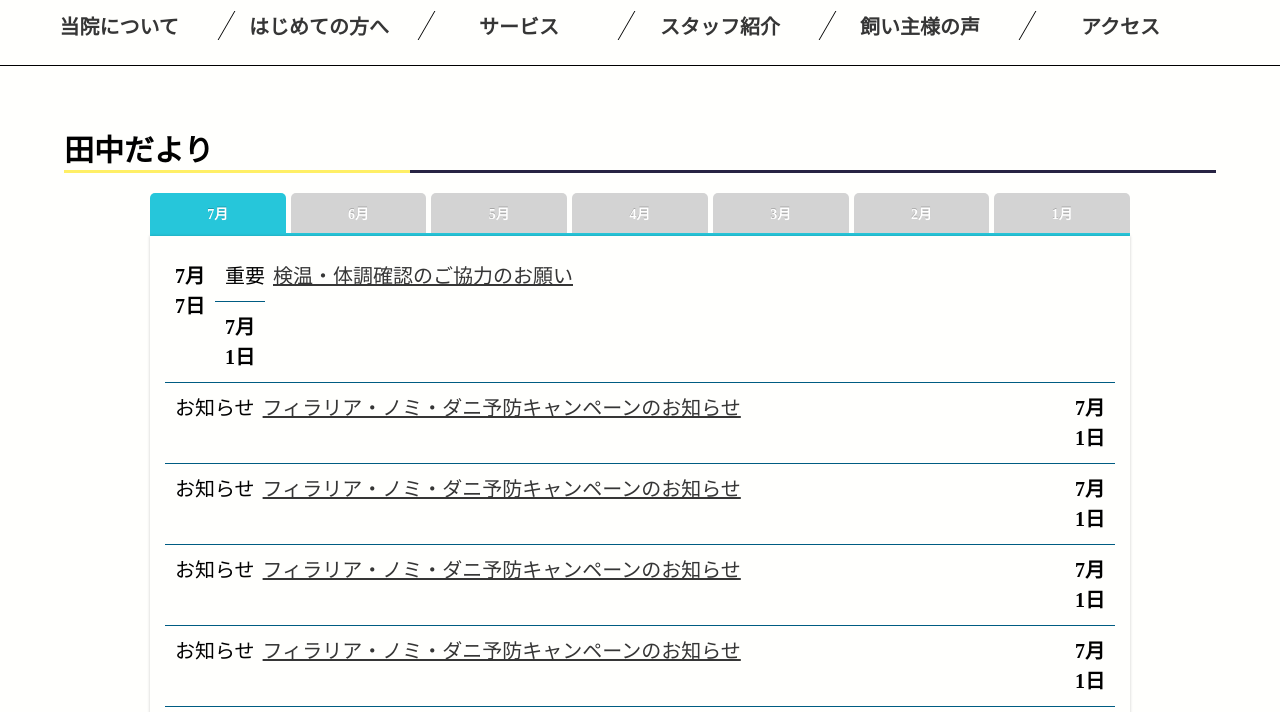
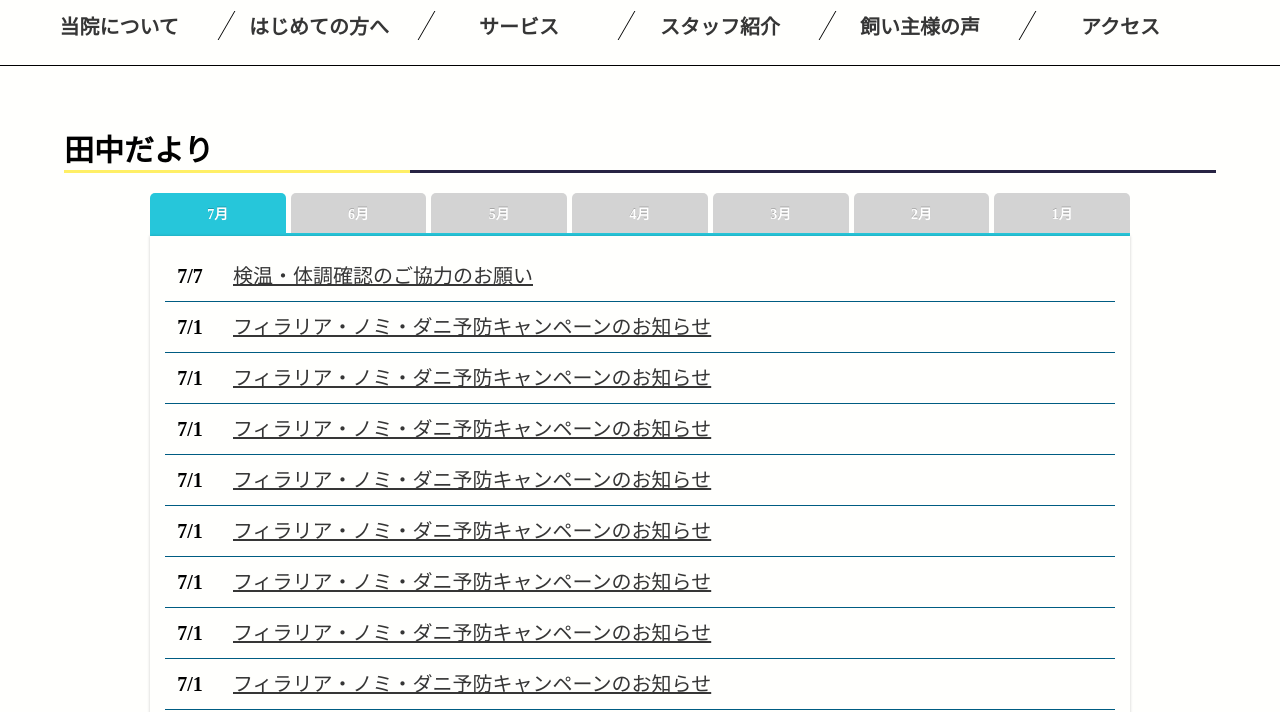
Before and after one commit to mrsk613/animalhospital, a plain HTML site: page news/index.html in a window 1280 px wide. Shown: the part 88-800 px from the top of the page. Drawn offline with nearby package versions, Linux system fonts and the light colour scheme.

Commit message:
Add files via upload

```diff
--- a/news/index.html
+++ b/news/index.html
@@ -47,107 +47,107 @@
 			<div class="tab-content">
 				<div id="news-area">
 					<dl>
-						<dt>7月7日</dt><dd><span class="r">重要</span><span class="title"><a href="#" target="_top">検温・体調確認のご協力のお願い</a></span></dd>
-						<dt>7月1日</dt><dd><span class="y">お知らせ</span><span class="title"><a href="#" target="_top">フィラリア・ノミ・ダニ予防キャンペーンのお知らせ</a></span></dd>
-						<dt>7月1日</dt><dd><span class="y">お知らせ</span><span class="title"><a href="#" target="_top">フィラリア・ノミ・ダニ予防キャンペーンのお知らせ</a></span></dd>
-						<dt>7月1日</dt><dd><span class="y">お知らせ</span><span class="title"><a href="#" target="_top">フィラリア・ノミ・ダニ予防キャンペーンのお知らせ</a></span></dd>
-						<dt>7月1日</dt><dd><span class="y">お知らせ</span><span class="title"><a href="#" target="_top">フィラリア・ノミ・ダニ予防キャンペーンのお知らせ</a></span></dd>
-						<dt>7月1日</dt><dd><span class="y">お知らせ</span><span class="title"><a href="#" target="_top">フィラリア・ノミ・ダニ予防キャンペーンのお知らせ</a></span></dd>
-						<dt>7月1日</dt><dd><span class="y">お知らせ</span><span class="title"><a href="#" target="_top">フィラリア・ノミ・ダニ予防キャンペーンのお知らせ</a></span></dd>
-						<dt>7月1日</dt><dd><span class="y">お知らせ</span><span class="title"><a href="#" target="_top">フィラリア・ノミ・ダニ予防キャンペーンのお知らせ</a></span></dd>
-						<dt>7月1日</dt><dd><span class="y">お知らせ</span><span class="title"><a href="#" target="_top">フィラリア・ノミ・ダニ予防キャンペーンのお知らせ</a></span></dd>
-						<dt>7月1日</dt><dd><span class="y">お知らせ</span><span class="title"><a href="#" target="_top">7月の休診日について</a></span></dd>
+						<dt>7/7</dt><dd><span class="title"><a href="#" target="_top">検温・体調確認のご協力のお願い</a></span></dd>
+						<dt>7/1</dt><dd><span class="title"><a href="#" target="_top">フィラリア・ノミ・ダニ予防キャンペーンのお知らせ</a></span></dd>
+						<dt>7/1</dt><dd><span class="title"><a href="#" target="_top">フィラリア・ノミ・ダニ予防キャンペーンのお知らせ</a></span></dd>
+						<dt>7/1</dt><dd><span class="title"><a href="#" target="_top">フィラリア・ノミ・ダニ予防キャンペーンのお知らせ</a></span></dd>
+						<dt>7/1</dt><dd><span class="title"><a href="#" target="_top">フィラリア・ノミ・ダニ予防キャンペーンのお知らせ</a></span></dd>
+						<dt>7/1</dt><dd><span class="title"><a href="#" target="_top">フィラリア・ノミ・ダニ予防キャンペーンのお知らせ</a></span></dd>
+						<dt>7/1</dt><dd><span class="title"><a href="#" target="_top">フィラリア・ノミ・ダニ予防キャンペーンのお知らせ</a></span></dd>
+						<dt>7/1</dt><dd><span class="title"><a href="#" target="_top">フィラリア・ノミ・ダニ予防キャンペーンのお知らせ</a></span></dd>
+						<dt>7/1</dt><dd><span class="title"><a href="#" target="_top">フィラリア・ノミ・ダニ予防キャンペーンのお知らせ</a></span></dd>
+						<dt>7/1</dt><dd><span class="title"><a href="#" target="_top">7月の休診日について</a></span></dd>
 					</dl>
 					</div>
 			</div>
 			<input id="TAB-06" type="radio" name="TAB" class="tab-switch" /><label class="tab-label" for="TAB-06">6月</label>
 			<div class="tab-content">
 				<dl>
-						<dt>6月30日</dt><dd><span class="r">重要</span><span class="title"><a href="#" target="_top">検温・体調確認のご協力のお願い</a></span></dd>
-						<dt>6月27日</dt><dd><span class="y">お知らせ</span><span class="title"><a href="#" target="_top">フィラリア・ノミ・ダニ予防キャンペーンのお知らせ</a></span></dd>
-						<dt>6月25日</dt><dd><span class="y">お知らせ</span><span class="title"><a href="#" target="_top">フィラリア・ノミ・ダニ予防キャンペーンのお知らせ</a></span></dd>
-						<dt>6月22日</dt><dd><span class="y">お知らせ</span><span class="title"><a href="#" target="_top">フィラリア・ノミ・ダニ予防キャンペーンのお知らせ</a></span></dd>
-						<dt>6月22日</dt><dd><span class="y">お知らせ</span><span class="title"><a href="#" target="_top">フィラリア・ノミ・ダニ予防キャンペーンのお知らせ</a></span></dd>
-						<dt>6月20日</dt><dd><span class="y">お知らせ</span><span class="title"><a href="#" target="_top">フィラリア・ノミ・ダニ予防キャンペーンのお知らせ</a></span></dd>
-						<dt>6月15日</dt><dd><span class="y">お知らせ</span><span class="title"><a href="#" target="_top">フィラリア・ノミ・ダニ予防キャンペーンのお知らせ</a></span></dd>
-						<dt>6月8日</dt><dd><span class="y">お知らせ</span><span class="title"><a href="#" target="_top">フィラリア・ノミ・ダニ予防キャンペーンのお知らせ</a></span></dd>
-						<dt>6月2日</dt><dd><span class="y">お知らせ</span><span class="title"><a href="#" target="_top">フィラリア・ノミ・ダニ予防キャンペーンのお知らせ</a></span></dd>
-						<dt>6月1日</dt><dd><span class="y">お知らせ</span><span class="title"><a href="#" target="_top">6月の休診日について</a></span></dd>
+						<dt>6/30</dt><dd><span class="title"><a href="#" target="_top">検温・体調確認のご協力のお願い</a></span></dd>
+						<dt>6/27</dt><dd><span class="title"><a href="#" target="_top">フィラリア・ノミ・ダニ予防キャンペーンのお知らせ</a></span></dd>
+						<dt>6/25</dt><dd><span class="title"><a href="#" target="_top">フィラリア・ノミ・ダニ予防キャンペーンのお知らせ</a></span></dd>
+						<dt>6/22</dt><dd><span class="title"><a href="#" target="_top">フィラリア・ノミ・ダニ予防キャンペーンのお知らせ</a></span></dd>
+						<dt>6/22</dt><dd><span class="title"><a href="#" target="_top">フィラリア・ノミ・ダニ予防キャンペーンのお知らせ</a></span></dd>
+						<dt>6/20</dt><dd><span class="title"><a href="#" target="_top">フィラリア・ノミ・ダニ予防キャンペーンのお知らせ</a></span></dd>
+						<dt>6/15</dt><dd><span class="title"><a href="#" target="_top">フィラリア・ノミ・ダニ予防キャンペーンのお知らせ</a></span></dd>
+						<dt>6/8</dt><dd><span class="title"><a href="#" target="_top">フィラリア・ノミ・ダニ予防キャンペーンのお知らせ</a></span></dd>
+						<dt>6/2</dt><dd><span class="title"><a href="#" target="_top">フィラリア・ノミ・ダニ予防キャンペーンのお知らせ</a></span></dd>
+						<dt>6/1</dt><dd><span class="title"><a href="#" target="_top">6月の休診日について</a></span></dd>
 					</dl>
 			</div>
 			<input id="TAB-05" type="radio" name="TAB" class="tab-switch" /><label class="tab-label" for="TAB-05">5月</label>
 			<div class="tab-content">
 				<dl>
-						<dt>5月31日</dt><dd><span class="r">重要</span><span class="title"><a href="#" target="_top">検温・体調確認のご協力のお願い</a></span></dd>
-						<dt>5月27日</dt><dd><span class="y">お知らせ</span><span class="title"><a href="#" target="_top">フィラリア・ノミ・ダニ予防キャンペーンのお知らせ</a></span></dd>
-						<dt>5月25日</dt><dd><span class="y">お知らせ</span><span class="title"><a href="#" target="_top">フィラリア・ノミ・ダニ予防キャンペーンのお知らせ</a></span></dd>
-						<dt>5月22日</dt><dd><span class="y">お知らせ</span><span class="title"><a href="#" target="_top">フィラリア・ノミ・ダニ予防キャンペーンのお知らせ</a></span></dd>
-						<dt>5月22日</dt><dd><span class="y">お知らせ</span><span class="title"><a href="#" target="_top">フィラリア・ノミ・ダニ予防キャンペーンのお知らせ</a></span></dd>
-						<dt>5月20日</dt><dd><span class="y">お知らせ</span><span class="title"><a href="#" target="_top">フィラリア・ノミ・ダニ予防キャンペーンのお知らせ</a></span></dd>
-						<dt>5月15日</dt><dd><span class="y">お知らせ</span><span class="title"><a href="#" target="_top">フィラリア・ノミ・ダニ予防キャンペーンのお知らせ</a></span></dd>
-						<dt>5月8日</dt><dd><span class="y">お知らせ</span><span class="title"><a href="#" target="_top">フィラリア・ノミ・ダニ予防キャンペーンのお知らせ</a></span></dd>
-						<dt>5月2日</dt><dd><span class="y">お知らせ</span><span class="title"><a href="#" target="_top">フィラリア・ノミ・ダニ予防キャンペーンのお知らせ</a></span></dd>
-						<dt>5月1日</dt><dd><span class="y">お知らせ</span><span class="title"><a href="#" target="_top">5月の休診日について</a></span></dd>
+						<dt>5/31</dt><dd><span class="title"><a href="#" target="_top">検温・体調確認のご協力のお願い</a></span></dd>
+						<dt>5/27</dt><dd><span class="title"><a href="#" target="_top">フィラリア・ノミ・ダニ予防キャンペーンのお知らせ</a></span></dd>
+						<dt>5/25</dt><dd><span class="title"><a href="#" target="_top">フィラリア・ノミ・ダニ予防キャンペーンのお知らせ</a></span></dd>
+						<dt>5/22</dt><dd><span class="title"><a href="#" target="_top">フィラリア・ノミ・ダニ予防キャンペーンのお知らせ</a></span></dd>
+						<dt>5/22</dt><dd><span class="title"><a href="#" target="_top">フィラリア・ノミ・ダニ予防キャンペーンのお知らせ</a></span></dd>
+						<dt>5/20</dt><dd><span class="title"><a href="#" target="_top">フィラリア・ノミ・ダニ予防キャンペーンのお知らせ</a></span></dd>
+						<dt>5/15</dt><dd><span class="title"><a href="#" target="_top">フィラリア・ノミ・ダニ予防キャンペーンのお知らせ</a></span></dd>
+						<dt>5/8</dt><dd><span class="title"><a href="#" target="_top">フィラリア・ノミ・ダニ予防キャンペーンのお知らせ</a></span></dd>
+						<dt>5/2</dt><dd><span class="title"><a href="#" target="_top">フィラリア・ノミ・ダニ予防キャンペーンのお知らせ</a></span></dd>
+						<dt>5/1</dt><dd><span class="title"><a href="#" target="_top">5月の休診日について</a></span></dd>
 					</dl>
 			</div>
 			<input id="TAB-04" type="radio" name="TAB" class="tab-switch"/><label class="tab-label" for="TAB-04">4月</label>
 			<div class="tab-content">
 				<dl>
-						<dt>4月30日</dt><dd><span class="r">重要</span><span class="title"><a href="#" target="_top">検温・体調確認のご協力のお願い</a></span></dd>
-						<dt>4月27日</dt><dd><span class="y">お知らせ</span><span class="title"><a href="#" target="_top">ゴールデンウィークの診療に関するお知らせ</a></span></dd>
-						<dt>4月25日</dt><dd><span class="y">お知らせ</span><span class="title"><a href="#" target="_top">フィラリア・ノミ・ダニ予防キャンペーンのお知らせ</a></span></dd>
-						<dt>4月22日</dt><dd><span class="y">お知らせ</span><span class="title"><a href="#" target="_top">フィラリア・ノミ・ダニ予防キャンペーンのお知らせ</a></span></dd>
-						<dt>4月22日</dt><dd><span class="y">お知らせ</span><span class="title"><a href="#" target="_top">フィラリア・ノミ・ダニ予防キャンペーンのお知らせ</a></span></dd>
-						<dt>4月20日</dt><dd><span class="y">お知らせ</span><span class="title"><a href="#" target="_top">フィラリア・ノミ・ダニ予防キャンペーンのお知らせ</a></span></dd>
-						<dt>4月15日</dt><dd><span class="y">お知らせ</span><span class="title"><a href="#" target="_top">フィラリア・ノミ・ダニ予防キャンペーンのお知らせ</a></span></dd>
-						<dt>4月8日</dt><dd><span class="y">お知らせ</span><span class="title"><a href="#" target="_top">フィラリア・ノミ・ダニ予防キャンペーンのお知らせ</a></span></dd>
-						<dt>4月2日</dt><dd><span class="y">お知らせ</span><span class="title"><a href="#" target="_top">フィラリア・ノミ・ダニ予防キャンペーンのお知らせ</a></span></dd>
-						<dt>4月1日</dt><dd><span class="y">お知らせ</span><span class="title"><a href="#" target="_top">4月の休診日について</a></span></dd>
+						<dt>4/30</dt><dd><span class="title"><a href="#" target="_top">検温・体調確認のご協力のお願い</a></span></dd>
+						<dt>4/27</dt><dd><span class="title"><a href="#" target="_top">ゴールデンウィークの診療に関するお知らせ</a></span></dd>
+						<dt>4/25</dt><dd><span class="title"><a href="#" target="_top">フィラリア・ノミ・ダニ予防キャンペーンのお知らせ</a></span></dd>
+						<dt>4/22</dt><dd><span class="title"><a href="#" target="_top">フィラリア・ノミ・ダニ予防キャンペーンのお知らせ</a></span></dd>
+						<dt>4/22</dt><dd><span class="title"><a href="#" target="_top">フィラリア・ノミ・ダニ予防キャンペーンのお知らせ</a></span></dd>
+						<dt>4/20</dt><dd><span class="title"><a href="#" target="_top">フィラリア・ノミ・ダニ予防キャンペーンのお知らせ</a></span></dd>
+						<dt>4/15</dt><dd><span class="title"><a href="#" target="_top">フィラリア・ノミ・ダニ予防キャンペーンのお知らせ</a></span></dd>
+						<dt>4/8</dt><dd><span class="title"><a href="#" target="_top">フィラリア・ノミ・ダニ予防キャンペーンのお知らせ</a></span></dd>
+						<dt>4/2</dt><dd><span class="title"><a href="#" target="_top">フィラリア・ノミ・ダニ予防キャンペーンのお知らせ</a></span></dd>
+						<dt>4/1</dt><dd><span class="title"><a href="#" target="_top">4月の休診日について</a></span></dd>
 					</dl>
 			</div>
 			<input id="TAB-03" type="radio" name="TAB" class="tab-switch"/><label class="tab-label" for="TAB-03">3月</label>
 			<div class="tab-content">
 				<dl>
-						<dt>3月30日</dt><dd><span class="r">重要</span><span class="title"><a href="#" target="_top">検温・体調確認のご協力のお願い</a></span></dd>
-						<dt>3月27日</dt><dd><span class="y">お知らせ</span><span class="title"><a href="#" target="_top">フィラリア・ノミ・ダニ予防キャンペーンのお知らせ</a></span></dd>
-						<dt>3月25日</dt><dd><span class="y">お知らせ</span><span class="title"><a href="#" target="_top">フィラリア・ノミ・ダニ予防キャンペーンのお知らせ</a></span></dd>
-						<dt>3月22日</dt><dd><span class="y">お知らせ</span><span class="title"><a href="#" target="_top">フィラリア・ノミ・ダニ予防キャンペーンのお知らせ</a></span></dd>
-						<dt>3月22日</dt><dd><span class="y">お知らせ</span><span class="title"><a href="#" target="_top">フィラリア・ノミ・ダニ予防キャンペーンのお知らせ</a></span></dd>
-						<dt>3月20日</dt><dd><span class="y">お知らせ</span><span class="title"><a href="#" target="_top">フィラリア・ノミ・ダニ予防キャンペーンのお知らせ</a></span></dd>
-						<dt>3月15日</dt><dd><span class="y">お知らせ</span><span class="title"><a href="#" target="_top">フィラリア・ノミ・ダニ予防キャンペーンのお知らせ</a></span></dd>
-						<dt>3月8日</dt><dd><span class="y">お知らせ</span><span class="title"><a href="#" target="_top">フィラリア・ノミ・ダニ予防キャンペーンのお知らせ</a></span></dd>
-						<dt>3月2日</dt><dd><span class="y">お知らせ</span><span class="title"><a href="#" target="_top">フィラリア・ノミ・ダニ予防キャンペーンのお知らせ</a></span></dd>
-						<dt>3月1日</dt><dd><span class="y">お知らせ</span><span class="title"><a href="#" target="_top">3月の休診日について</a></span></dd>
+						<dt>3/30</dt><dd><span class="title"><a href="#" target="_top">検温・体調確認のご協力のお願い</a></span></dd>
+						<dt>3/27</dt><dd><span class="title"><a href="#" target="_top">フィラリア・ノミ・ダニ予防キャンペーンのお知らせ</a></span></dd>
+						<dt>3/25</dt><dd><span class="title"><a href="#" target="_top">フィラリア・ノミ・ダニ予防キャンペーンのお知らせ</a></span></dd>
+						<dt>3/22</dt><dd><span class="title"><a href="#" target="_top">フィラリア・ノミ・ダニ予防キャンペーンのお知らせ</a></span></dd>
+						<dt>3/22</dt><dd><span class="title"><a href="#" target="_top">フィラリア・ノミ・ダニ予防キャンペーンのお知らせ</a></span></dd>
+						<dt>3/20</dt><dd><span class="title"><a href="#" target="_top">フィラリア・ノミ・ダニ予防キャンペーンのお知らせ</a></span></dd>
+						<dt>3/15</dt><dd><span class="title"><a href="#" target="_top">フィラリア・ノミ・ダニ予防キャンペーンのお知らせ</a></span></dd>
+						<dt>3/8</dt><dd><span class="title"><a href="#" target="_top">フィラリア・ノミ・ダニ予防キャンペーンのお知らせ</a></span></dd>
+						<dt>3/2</dt><dd><span class="title"><a href="#" target="_top">フィラリア・ノミ・ダニ予防キャンペーンのお知らせ</a></span></dd>
+						<dt>3/1</dt><dd><span class="title"><a href="#" target="_top">3月の休診日について</a></span></dd>
 					</dl>
 			</div>
 			<input id="TAB-02" type="radio" name="TAB" class="tab-switch"/><label class="tab-label" for="TAB-02">2月</label>
 			<div class="tab-content">
 				<dl>
-						<dt>2月28日</dt><dd><span class="r">重要</span><span class="title"><a href="#" target="_top">検温・体調確認のご協力のお願い</a></span></dd>
-						<dt>2月27日</dt><dd><span class="y">お知らせ</span><span class="title"><a href="#" target="_top">フィラリア・ノミ・ダニ予防キャンペーンのお知らせ</a></span></dd>
-						<dt>2月25日</dt><dd><span class="y">お知らせ</span><span class="title"><a href="#" target="_top">フィラリア・ノミ・ダニ予防キャンペーンのお知らせ</a></span></dd>
-						<dt>2月22日</dt><dd><span class="y">お知らせ</span><span class="title"><a href="#" target="_top">フィラリア・ノミ・ダニ予防キャンペーンのお知らせ</a></span></dd>
-						<dt>2月22日</dt><dd><span class="y">お知らせ</span><span class="title"><a href="#" target="_top">フィラリア・ノミ・ダニ予防キャンペーンのお知らせ</a></span></dd>
-						<dt>2月20日</dt><dd><span class="y">お知らせ</span><span class="title"><a href="#" target="_top">フィラリア・ノミ・ダニ予防キャンペーンのお知らせ</a></span></dd>
-						<dt>2月15日</dt><dd><span class="y">お知らせ</span><span class="title"><a href="#" target="_top">フィラリア・ノミ・ダニ予防キャンペーンのお知らせ</a></span></dd>
-						<dt>2月8日</dt><dd><span class="y">お知らせ</span><span class="title"><a href="#" target="_top">フィラリア・ノミ・ダニ予防キャンペーンのお知らせ</a></span></dd>
-						<dt>2月2日</dt><dd><span class="y">お知らせ</span><span class="title"><a href="#" target="_top">フィラリア・ノミ・ダニ予防キャンペーンのお知らせ</a></span></dd>
-						<dt>2月1日</dt><dd><span class="y">お知らせ</span><span class="title"><a href="#" target="_top">2月の休診日について</a></span></dd>
+						<dt>2/28</dt><dd><span class="title"><a href="#" target="_top">検温・体調確認のご協力のお願い</a></span></dd>
+						<dt>2/27</dt><dd><span class="title"><a href="#" target="_top">フィラリア・ノミ・ダニ予防キャンペーンのお知らせ</a></span></dd>
+						<dt>2/25</dt><dd><span class="title"><a href="#" target="_top">フィラリア・ノミ・ダニ予防キャンペーンのお知らせ</a></span></dd>
+						<dt>2/22</dt><dd><span class="title"><a href="#" target="_top">フィラリア・ノミ・ダニ予防キャンペーンのお知らせ</a></span></dd>
+						<dt>2/22</dt><dd><span class="title"><a href="#" target="_top">フィラリア・ノミ・ダニ予防キャンペーンのお知らせ</a></span></dd>
+						<dt>2/20</dt><dd><span class="title"><a href="#" target="_top">フィラリア・ノミ・ダニ予防キャンペーンのお知らせ</a></span></dd>
+						<dt>2/15</dt><dd><span class="title"><a href="#" target="_top">フィラリア・ノミ・ダニ予防キャンペーンのお知らせ</a></span></dd>
+						<dt>2/8</dt><dd><span class="title"><a href="#" target="_top">フィラリア・ノミ・ダニ予防キャンペーンのお知らせ</a></span></dd>
+						<dt>2/2</dt><dd><span class="title"><a href="#" target="_top">フィラリア・ノミ・ダニ予防キャンペーンのお知らせ</a></span></dd>
+						<dt>2/1</dt><dd><span class="title"><a href="#" target="_top">2月の休診日について</a></span></dd>
 					</dl>
 			</div>
 			<input id="TAB-01" type="radio" name="TAB" class="tab-switch"/><label class="tab-label" for="TAB-01">1月</label>
 			<div class="tab-content">
 				<dl>
-						<dt>1月31日</dt><dd><span class="r">重要</span><span class="title"><a href="#" target="_top">検温・体調確認のご協力のお願い</a></span></dd>
-						<dt>1月27日</dt><dd><span class="y">お知らせ</span><span class="title"><a href="#" target="_top">フィラリア・ノミ・ダニ予防キャンペーンのお知らせ</a></span></dd>
-						<dt>1月25日</dt><dd><span class="y">お知らせ</span><span class="title"><a href="#" target="_top">フィラリア・ノミ・ダニ予防キャンペーンのお知らせ</a></span></dd>
-						<dt>1月22日</dt><dd><span class="y">お知らせ</span><span class="title"><a href="#" target="_top">フィラリア・ノミ・ダニ予防キャンペーンのお知らせ</a></span></dd>
-						<dt>1月22日</dt><dd><span class="y">お知らせ</span><span class="title"><a href="#" target="_top">フィラリア・ノミ・ダニ予防キャンペーンのお知らせ</a></span></dd>
-						<dt>1月20日</dt><dd><span class="y">お知らせ</span><span class="title"><a href="#" target="_top">フィラリア・ノミ・ダニ予防キャンペーンのお知らせ</a></span></dd>
-						<dt>1月15日</dt><dd><span class="y">お知らせ</span><span class="title"><a href="#" target="_top">フィラリア・ノミ・ダニ予防キャンペーンのお知らせ</a></span></dd>
-						<dt>1月8日</dt><dd><span class="y">お知らせ</span><span class="title"><a href="#" target="_top">フィラリア・ノミ・ダニ予防キャンペーンのお知らせ</a></span></dd>
-						<dt>1月2日</dt><dd><span class="y">お知らせ</span><span class="title"><a href="#" target="_top">フィラリア・ノミ・ダニ予防キャンペーンのお知らせ</a></span></dd>
-						<dt>1月1日</dt><dd><span class="y">お知らせ</span><span class="title"><a href="#" target="_top">1月の休診日について</a></span></dd>
+						<dt>1/31</dt><dd><span class="title"><a href="#" target="_top">検温・体調確認のご協力のお願い</a></span></dd>
+						<dt>1/27</dt><dd><span class="title"><a href="#" target="_top">フィラリア・ノミ・ダニ予防キャンペーンのお知らせ</a></span></dd>
+						<dt>1/25</dt><dd><span class="title"><a href="#" target="_top">フィラリア・ノミ・ダニ予防キャンペーンのお知らせ</a></span></dd>
+						<dt>1/22</dt><dd><span class="title"><a href="#" target="_top">フィラリア・ノミ・ダニ予防キャンペーンのお知らせ</a></span></dd>
+						<dt>1/22</dt><dd><span class="title"><a href="#" target="_top">フィラリア・ノミ・ダニ予防キャンペーンのお知らせ</a></span></dd>
+						<dt>1/20</dt><dd><span class="title"><a href="#" target="_top">フィラリア・ノミ・ダニ予防キャンペーンのお知らせ</a></span></dd>
+						<dt>1/15</dt><dd><span class="title"><a href="#" target="_top">フィラリア・ノミ・ダニ予防キャンペーンのお知らせ</a></span></dd>
+						<dt>1/8</dt><dd><span class="title"><a href="#" target="_top">フィラリア・ノミ・ダニ予防キャンペーンのお知らせ</a></span></dd>
+						<dt>1/2</dt><dd><span class="title"><a href="#" target="_top">フィラリア・ノミ・ダニ予防キャンペーンのお知らせ</a></span></dd>
+						<dt>1/1</dt><dd><span class="title"><a href="#" target="_top">1月の休診日について</a></span></dd>
 					</dl>
 			</div>
 		</div>
```
